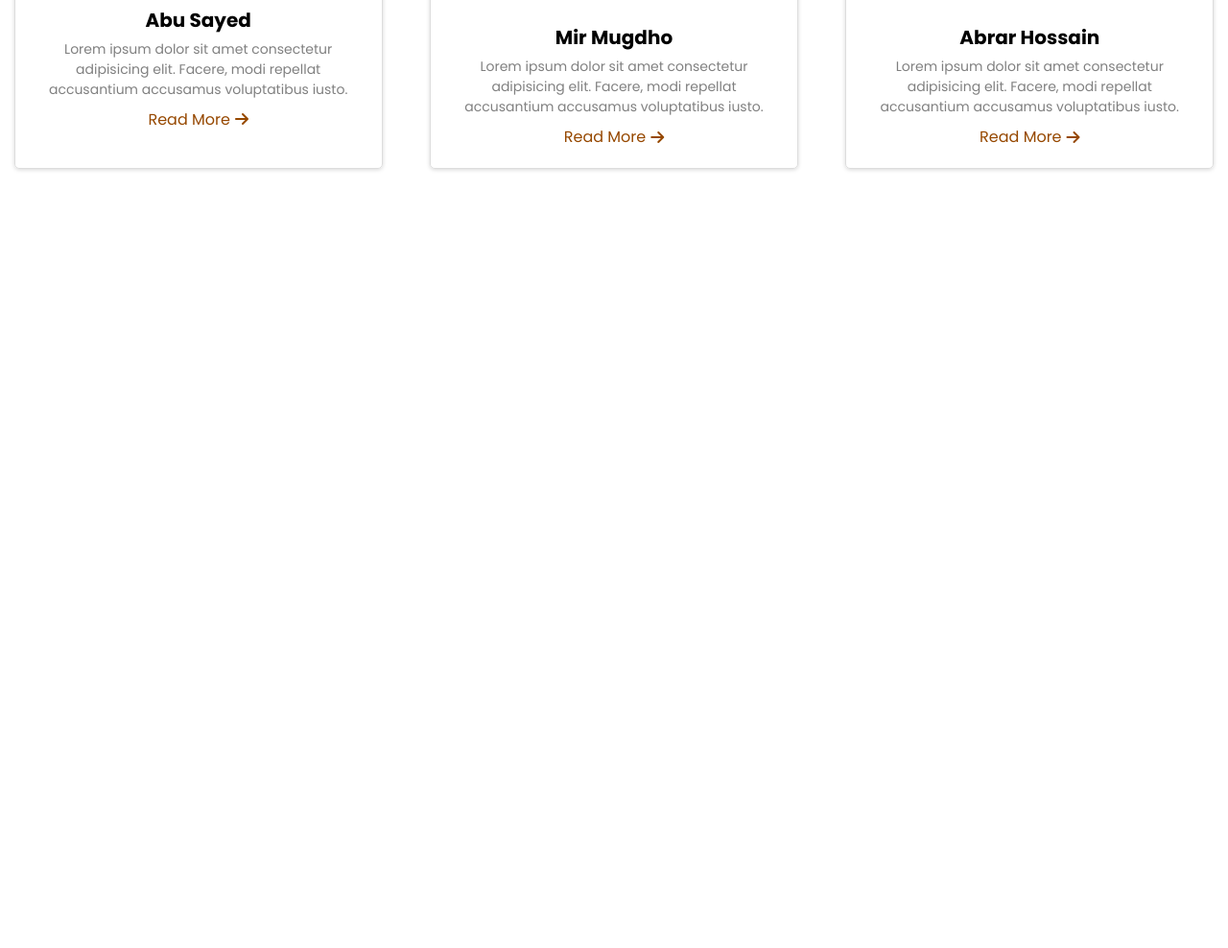
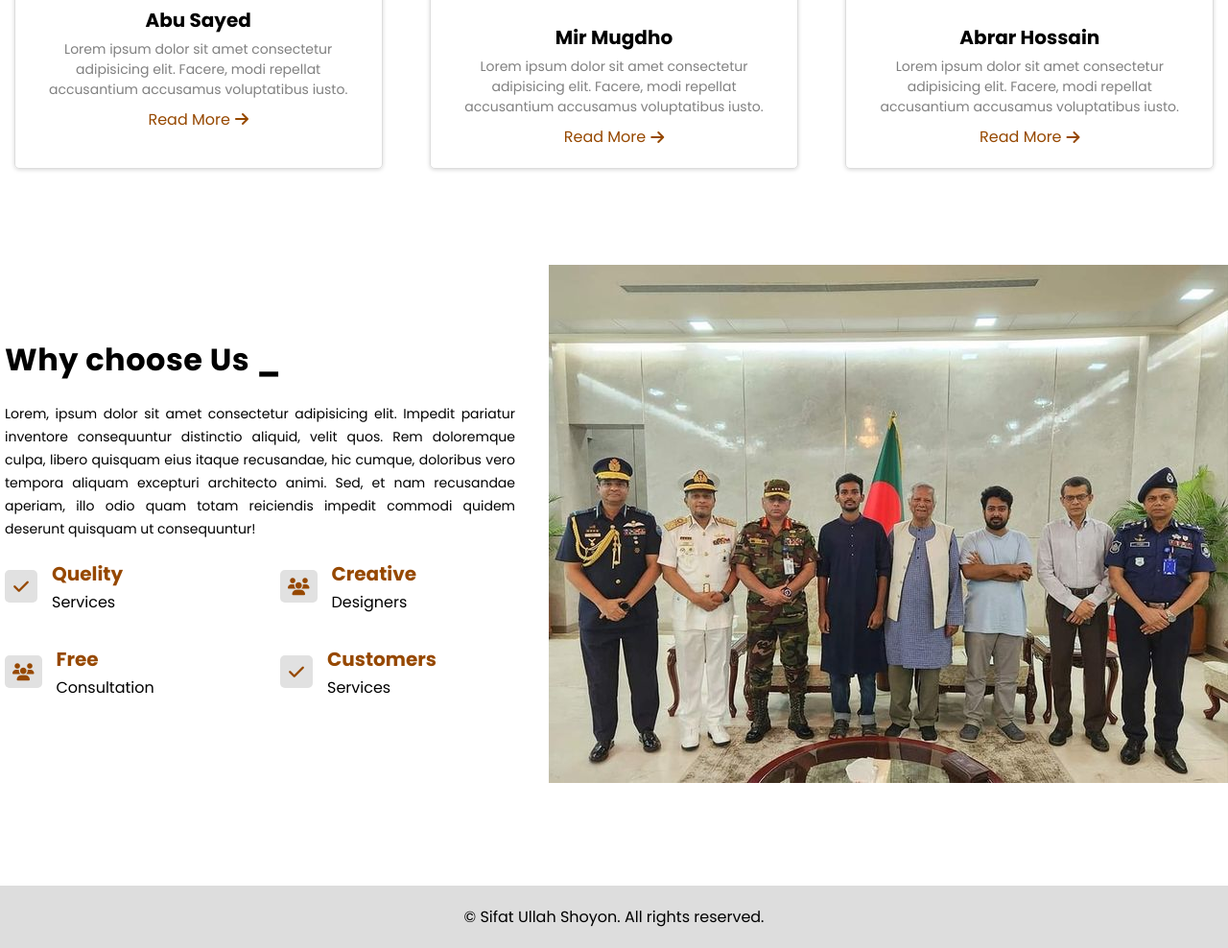
Before and after one commit to sifatullahshoyon/WIT-2417--07-08-24-, a plain HTML site: page index.html in a window 1280 px wide. Shown: the part 1131-2119 px from the top of the page at 96% size. Before the commit the page ends 1407 px from the top, so only its background shows below. Drawn offline with Linux system fonts and the light colour scheme.

Commit message:
compleate web page

```diff
--- a/index.html
+++ b/index.html
@@ -1,12 +1,18 @@
 <!DOCTYPE html>
 <html lang="en">
   <head>
-    <meta charset="UTF-8">
-    <meta name="viewport" content="width=device-width, initial-scale=1.0">
+    <meta charset="UTF-8" />
+    <meta name="viewport" content="width=device-width, initial-scale=1.0" />
     <!-- Style Sheet Link Goes Here -->
-    <link rel="stylesheet" href="style.css">
+    <link rel="stylesheet" href="style.css" />
     <!-- Font Awesome CDN Link Goes Here -->
-    <link rel="stylesheet" href="https://cdnjs.cloudflare.com/ajax/libs/font-awesome/6.2.1/css/all.min.css" integrity="sha512-MV7K8+y+gLIBoVD59lQIYicR65iaqukzvf/nwasF0nqhPay5w/9lJmVM2hMDcnK1OnMGCdVK+iQrJ7lzPJQd1w==" crossorigin="anonymous" referrerpolicy="no-referrer" />
+    <link
+      rel="stylesheet"
+      href="https://cdnjs.cloudflare.com/ajax/libs/font-awesome/6.2.1/css/all.min.css"
+      integrity="sha512-MV7K8+y+gLIBoVD59lQIYicR65iaqukzvf/nwasF0nqhPay5w/9lJmVM2hMDcnK1OnMGCdVK+iQrJ7lzPJQd1w=="
+      crossorigin="anonymous"
+      referrerpolicy="no-referrer"
+    />
     <title>Independence</title>
   </head>
   <body>
@@ -16,12 +22,19 @@
         <div class="about-us">
           <!-- Img Part -->
           <div class="aboutUs-img">
-                    <img src="./images/01.jpg" alt="coordinator">
+            <img src="./images/01.jpg" alt="coordinator" />
           </div>
           <!-- Content Part -->
           <div class="aboutUs-main">
             <h1 class="aboutUs-heading">About Us_</h1>
-                    <p class="aboutUs-detaiels">Lorem, ipsum dolor sit amet consectetur adipisicing elit. Impedit pariatur inventore consequuntur distinctio aliquid, velit quos. Rem doloremque culpa, libero quisquam eius itaque recusandae, hic cumque, doloribus vero tempora aliquam excepturi architecto animi. Sed, et nam recusandae aperiam, illo odio quam totam reiciendis impedit commodi quidem deserunt quisquam ut consequuntur!</p>
+            <p class="aboutUs-detaiels">
+              Lorem, ipsum dolor sit amet consectetur adipisicing elit. Impedit
+              pariatur inventore consequuntur distinctio aliquid, velit quos.
+              Rem doloremque culpa, libero quisquam eius itaque recusandae, hic
+              cumque, doloribus vero tempora aliquam excepturi architecto animi.
+              Sed, et nam recusandae aperiam, illo odio quam totam reiciendis
+              impedit commodi quidem deserunt quisquam ut consequuntur!
+            </p>
             <div class="aboutUs-info">
               <div class="aboutUs-client">
                 <i class="fa-solid fa-users"></i>
@@ -51,39 +64,110 @@
           <!-- Card 1 -->
           <div class="card">
             <figure>
-                        <img class="card-img" src="./images/02.jpg" alt="">
+              <img class="card-img" src="./images/02.jpg" alt="" />
             </figure>
             <div class="card-body">
               <h4 class="card-heading">Abu Sayed</h4>
-                        <p class="card-details">Lorem ipsum dolor sit amet consectetur adipisicing elit. Facere, modi repellat accusantium accusamus voluptatibus iusto.</p>
-                        <a href="#" class="card-button">Read More <i class="fa-solid fa-arrow-right"></i></a>
+              <p class="card-details">
+                Lorem ipsum dolor sit amet consectetur adipisicing elit. Facere,
+                modi repellat accusantium accusamus voluptatibus iusto.
+              </p>
+              <a href="#" class="card-button"
+                >Read More <i class="fa-solid fa-arrow-right"></i
+              ></a>
             </div>
           </div>
           <!-- Card 2 -->
           <div class="card">
             <figure>
-                        <img class="card-img" src="./images/03.jpg" alt="">
+              <img class="card-img" src="./images/03.jpg" alt="" />
             </figure>
             <div class="card-body">
               <h4 class="card-heading">Mir Mugdho</h4>
-                        <p class="card-details">Lorem ipsum dolor sit amet consectetur adipisicing elit. Facere, modi repellat accusantium accusamus voluptatibus iusto.</p>
-                        <a href="#" class="card-button">Read More <i class="fa-solid fa-arrow-right"></i></a>
+              <p class="card-details">
+                Lorem ipsum dolor sit amet consectetur adipisicing elit. Facere,
+                modi repellat accusantium accusamus voluptatibus iusto.
+              </p>
+              <a href="#" class="card-button"
+                >Read More <i class="fa-solid fa-arrow-right"></i
+              ></a>
             </div>
           </div>
           <!-- Card 3 -->
           <div class="card">
             <figure>
-                        <img class="card-img" src="./images/04.jpg" alt="">
+              <img class="card-img" src="./images/04.jpg" alt="" />
             </figure>
             <div class="card-body">
               <h4 class="card-heading">Abrar Hossain</h4>
-                        <p class="card-details">Lorem ipsum dolor sit amet consectetur adipisicing elit. Facere, modi repellat accusantium accusamus voluptatibus iusto.</p>
-                        <a href="#" class="card-button">Read More <i class="fa-solid fa-arrow-right"></i></a>
+              <p class="card-details">
+                Lorem ipsum dolor sit amet consectetur adipisicing elit. Facere,
+                modi repellat accusantium accusamus voluptatibus iusto.
+              </p>
+              <a href="#" class="card-button"
+                >Read More <i class="fa-solid fa-arrow-right"></i
+              ></a>
             </div>
           </div>
         </div>
       </section>
       <!-- Ends Services Section -->
+
+      <!-- Start choose us Section -->
+      <section>
+        <div class="choose-us">
+          <!-- Img Part -->
+          <div class="aboutUs-img">
+            <img src="./images/01.jpg" alt="coordinator" />
+          </div>
+          <!-- Content Part -->
+          <div class="aboutUs-main">
+            <h1 class="aboutUs-heading">Why choose Us _</h1>
+            <p class="aboutUs-detaiels">
+              Lorem, ipsum dolor sit amet consectetur adipisicing elit. Impedit
+              pariatur inventore consequuntur distinctio aliquid, velit quos.
+              Rem doloremque culpa, libero quisquam eius itaque recusandae, hic
+              cumque, doloribus vero tempora aliquam excepturi architecto animi.
+              Sed, et nam recusandae aperiam, illo odio quam totam reiciendis
+              impedit commodi quidem deserunt quisquam ut consequuntur!
+            </p>
+            <div class="chooseUs-info">
+              <div class="aboutUs-client">
+                <i class="fa-solid fa-check"></i>
+                <div>
+                  <h4 class="client-numbers">Quelity</h4>
+                  <p>Services</p>
+                </div>
+              </div>
+              <div class="aboutUs-project">
+                <i class="fa-solid fa-users"></i>
+                <div>
+                  <h4 class="client-numbers">Creative</h4>
+                  <p>Designers</p>
+                </div>
+              </div>
+              <div class="aboutUs-client">
+                <i class="fa-solid fa-users"></i>
+                <div>
+                  <h4 class="client-numbers">Free</h4>
+                  <p>Consultation</p>
+                </div>
+              </div>
+              <div class="aboutUs-project">
+                <i class="fa-solid fa-check"></i>
+                <div>
+                  <h4 class="client-numbers">Customers</h4>
+                  <p>Services</p>
+                </div>
+              </div>
+            </div>
+          </div>
+        </div>
+      </section>
+      <!-- End About Section -->
     </main>
+    <footer>
+      <p>&copy; Sifat Ullah Shoyon. All rights reserved.</p>
+    </footer>
   </body>
 </html>
--- a/style.css
+++ b/style.css
@@ -1,8 +1,7 @@
 /* Google Font Family CDN Link */
-@import url('https://fonts.googleapis.com/css2?family=Poppins:ital,wght@0,100;0,200;0,300;0,400;0,500;0,600;0,700;0,800;0,900;1,100;1,200;1,300;1,400;1,500;1,600;1,700;1,800;1,900&display=swap');
+@import url("https://fonts.googleapis.com/css2?family=Poppins:ital,wght@0,100;0,200;0,300;0,400;0,500;0,600;0,700;0,800;0,900;1,100;1,200;1,300;1,400;1,500;1,600;1,700;1,800;1,900&display=swap");
 
-
-*{
+* {
   margin: 0;
   padding: 0;
   box-sizing: border-box;
@@ -14,12 +13,12 @@
   font-family: "Poppins", sans-serif;
 }
 
-.container{
+.container {
   max-width: 1280px;
   margin: auto;
 }
 
-.about-us{
+.about-us {
   display: flex;
   flex-direction: row;
   gap: 20px;
@@ -27,22 +26,22 @@
   margin-bottom: 100px;
 }
 
-.aboutUs-img img{
+.aboutUs-img img {
   object-fit: cover;
 }
 
-.aboutUs-main{
+.aboutUs-main {
   padding: 5px;
 }
 
-.aboutUs-heading{
+.aboutUs-heading {
   font-size: xx-large;
   font-weight: bold;
   letter-spacing: 0.5px;
   margin-bottom: 20px;
 }
 
-.aboutUs-detaiels{
+.aboutUs-detaiels {
   font-size: 14px;
   line-height: 24px;
   margin-bottom: 20px;
@@ -50,19 +49,21 @@
   padding-right: 10px;
 }
 
-.aboutUs-info{
+.aboutUs-info {
   display: flex;
   gap: 8rem;
   margin-bottom: 20px;
 }
 
-.aboutUs-client, .aboutUs-project{
+.aboutUs-client,
+.aboutUs-project {
   display: flex;
   align-items: center;
   gap: 15px;
 }
 
-.fa-users, .fa-check{
+.fa-users,
+.fa-check {
   background-color: #ddddddde;
   padding: 8px;
   font-size: 18px;
@@ -70,13 +71,13 @@
   color: var(--primaryColor);
 }
 
-.client-numbers{
+.client-numbers {
   color: var(--primaryColor);
   font-size: 20px;
   margin-bottom: 2px;
 }
 
-.btn-primary{
+.btn-primary {
   padding: 12px 30px;
   background-color: #b15d0e;
   color: var(--white);
@@ -88,27 +89,27 @@
   cursor: pointer;
 }
 
-.btn-primary:hover{
+.btn-primary:hover {
   background-color: var(--primaryColor);
   transition: 0.5s;
 }
 
 /* End About Section */
-.services-heading{
+.services-heading {
   font-size: xx-large;
   font-weight: bold;
   text-align: center;
   margin-bottom: 50px;
 }
 
-.cards{
+.cards {
   display: flex;
   flex-wrap: wrap;
   justify-content: space-around;
   gap: 20px;
 }
 
-.card{
+.card {
   width: 384px;
   border: 1px solid #dddddd;
   border-radius: 5px;
@@ -116,29 +117,29 @@
   margin-bottom: 100px;
 }
 
-.card-img{
+.card-img {
   object-fit: cover;
   width: 100%;
 }
 
-.card-body{
+.card-body {
   padding: 20px;
   text-align: center;
 }
 
-.card-heading{
+.card-heading {
   font-size: 20px;
   font-weight: bold;
   margin-bottom: 5px;
 }
 
-.card-details{
+.card-details {
   font-size: 14px;
   margin-bottom: 8px;
   color: gray;
 }
 
-.card-button{
+.card-button {
   display: flex;
   align-items: center;
   justify-content: center;
@@ -150,39 +151,39 @@
   transition: 0.5s;
 }
 
+/* End Our Martyrs Section */
 
+.choose-us {
+  display: flex;
+  flex-direction: row-reverse;
+  gap: 20px;
+  align-items: center;
+  margin-bottom: 100px;
+}
 
+.chooseUs-info {
+  display: grid;
+  grid-template-columns: repeat(2, 1fr);
+  gap: 2rem;
+  margin-bottom: 20px;
+}
 
+/* End Main Section */
 
+footer {
+  background-color: #dddddd;
+  padding: 20px;
+}
 
-
-
-
-
-
-
-
-
-
-
-
-
-
-
-
-
-
-
-
-
-
-
-
+footer p {
+  text-align: center;
+}
 
 /* Responsive styles */
 /* Mobile Device */
-@media only screen and (max-width: 767px) { /* Extra small devices (portrait phones, less than 767px) */
-    .about-us{
+@media only screen and (max-width: 767px) {
+  /* Extra small devices (portrait phones, less than 767px) */
+  .about-us {
     display: flex;
     flex-direction: column;
     justify-content: center;
@@ -190,15 +191,32 @@
     width: 100%;
   }
 
-    .aboutUs-img img{
+  .aboutUs-img img {
     width: 98%;
   }
 
-    .aboutUs-info{
+  .aboutUs-info {
     flex-wrap: wrap;
+    gap: 2rem;
   }
+
   /* End About Section */
-    .card{
+
+  .card {
     width: 90%;
   }
+
+  /* End Choose Us Section */
+
+  .choose-us {
+    display: flex;
+    flex-direction: column;
+    justify-content: center;
+    padding: 0 5px 5px 5px;
+    width: 100%;
   }
+
+  .chooseUs-info {
+    grid-template-columns: repeat(1, 1fr);
+  }
+}
```
Lines whose indentation alone changed are shown as unchanged.
